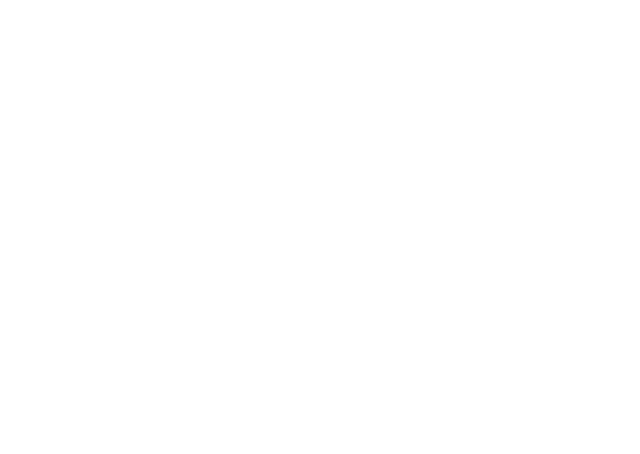
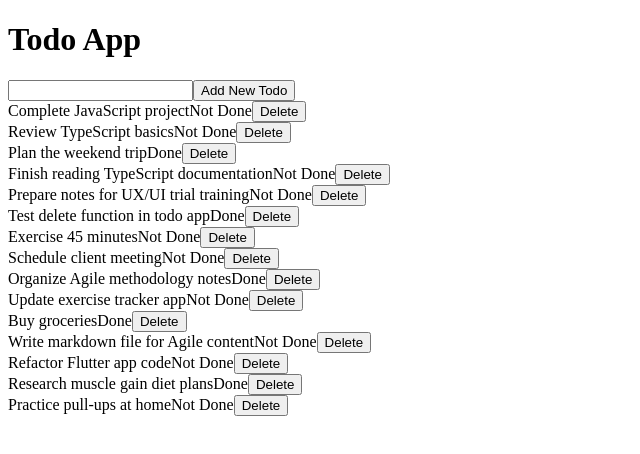
Before and after one commit to zsolt270/diligent-academy-react-ts2, a React (Vite) app: page / in a window 1280 px wide. Shown: the top 454 px of the page, without its empty margins (0-640 px from the left). Built offline with nearby package versions, Linux system fonts and the light colour scheme.

Commit message:
task 1, 2, 3, 4 implemented

```diff
--- /dev/null
+++ b/src/App.tsx
@@ -0,0 +1,14 @@
+import "./app.css";
+import Header from "./components/Header";
+import Main from "./components/Main";
+
+const App: React.FC =()=>{
+  return (
+   <>
+   <Header/>
+   <Main/>
+   </>
+  )
+}
+
+export default App;
--- /dev/null
+++ b/src/app.css
@@ -0,0 +1,3 @@
+#root{
+
+}
--- /dev/null
+++ b/src/components/Header.tsx
@@ -0,0 +1,9 @@
+const Header: React.FC =() =>{
+  return (
+    <header>
+      <h1>Todo App</h1>
+    </header>
+  )
+}
+
+export default Header;
--- /dev/null
+++ b/src/components/Main.tsx
@@ -0,0 +1,54 @@
+//TODO tags for better searc
+
+import { useState } from "react";
+import TodoList from "./TodoList";
+
+const dummyTodos: TodoType[] = [
+  { text: "Complete JavaScript project", isDone: false },
+  { text: "Review TypeScript basics", isDone: false },
+  { text: "Plan the weekend trip", isDone: true },
+  { text: "Finish reading TypeScript documentation", isDone: false },
+  { text: "Prepare notes for UX/UI trial training", isDone: false },
+  { text: "Test delete function in todo app", isDone: true },
+  { text: "Exercise 45 minutes", isDone: false },
+  { text: "Schedule client meeting", isDone: false },
+  { text: "Organize Agile methodology notes", isDone: true },
+  { text: "Update exercise tracker app", isDone: false },
+  { text: "Buy groceries", isDone: true },
+  { text: "Write markdown file for Agile content", isDone: false },
+  { text: "Refactor Flutter app code", isDone: false },
+  { text: "Research muscle gain diet plans", isDone: true },
+  { text: "Practice pull-ups at home", isDone: false }
+];
+
+export type TodoType = {
+  text: string;
+  isDone: boolean;
+};
+
+const Main: React.FC = () => {
+  const [todos, setTodos] = useState<TodoType[]>(dummyTodos);
+  const [todoText, setTodoText] = useState<string>("");
+
+  function handleNewTodo(){
+    const newTodo = {text: todoText, isDone: false}
+    setTodos([...todos, newTodo])
+    setTodoText("");
+  }
+
+  function handleDelete(text:string){
+    const updatedTodos = todos.filter((todo)=>todo.text !== text)
+    setTodos(updatedTodos)
+  }
+
+
+  return (
+    <main>
+      <input onChange={(e) => setTodoText(e.target.value)} value={todoText} />
+      <button onClick={handleNewTodo}>Add New Todo</button>
+      <TodoList todos={todos} doDelete={handleDelete}/>
+    </main>
+  );
+};
+
+export default Main;
--- /dev/null
+++ b/src/components/TodoList.tsx
@@ -0,0 +1,24 @@
+import { TodoType } from "./Main";
+
+type Props = {
+  todos: TodoType[];
+  doDelete: (text: string) => void;
+};
+
+const TodoList: React.FC<Props> = ({ todos, doDelete }) => {
+  return (
+    <>
+      {todos.map((todo) => {
+        return (
+          <div key={todo.text}>
+            <span>{todo.text}</span>
+            <span>{todo.isDone ? "Done" : "Not Done"}</span>
+            <button onClick={()=>doDelete(todo.text)}>Delete</button>
+          </div>
+        );
+      })}
+    </>
+  );
+};
+
+export default TodoList;
--- a/src/main.tsx
+++ b/src/main.tsx
@@ -1,7 +1,9 @@
 import { StrictMode } from 'react'
 import { createRoot } from 'react-dom/client'
+import App from './App'
 
 createRoot(document.getElementById('root')!).render(
   <StrictMode>
+    <App/>
   </StrictMode>,
 )
```
Also changed, not shown: 1 other file (tests, documents, lock files or other folders).
